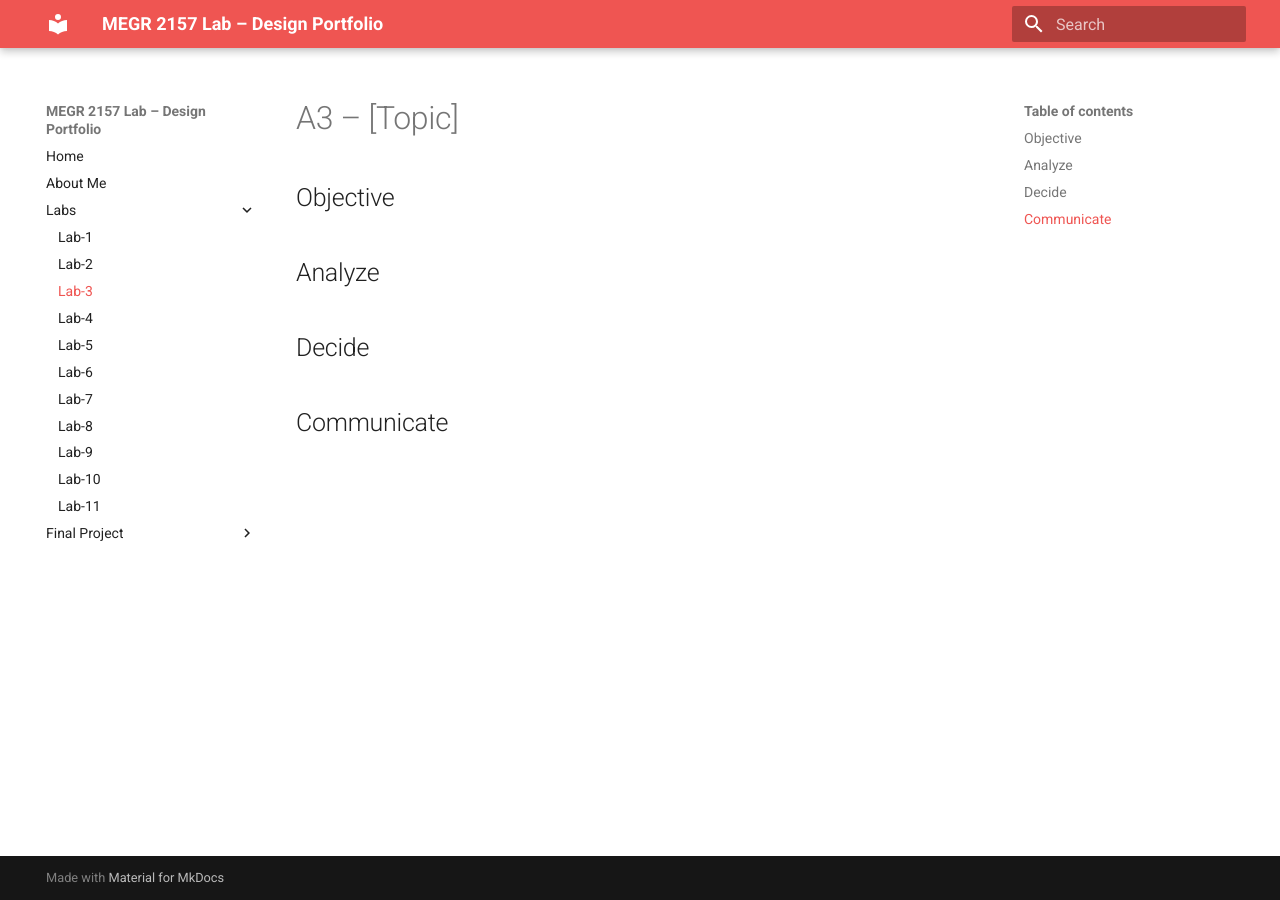
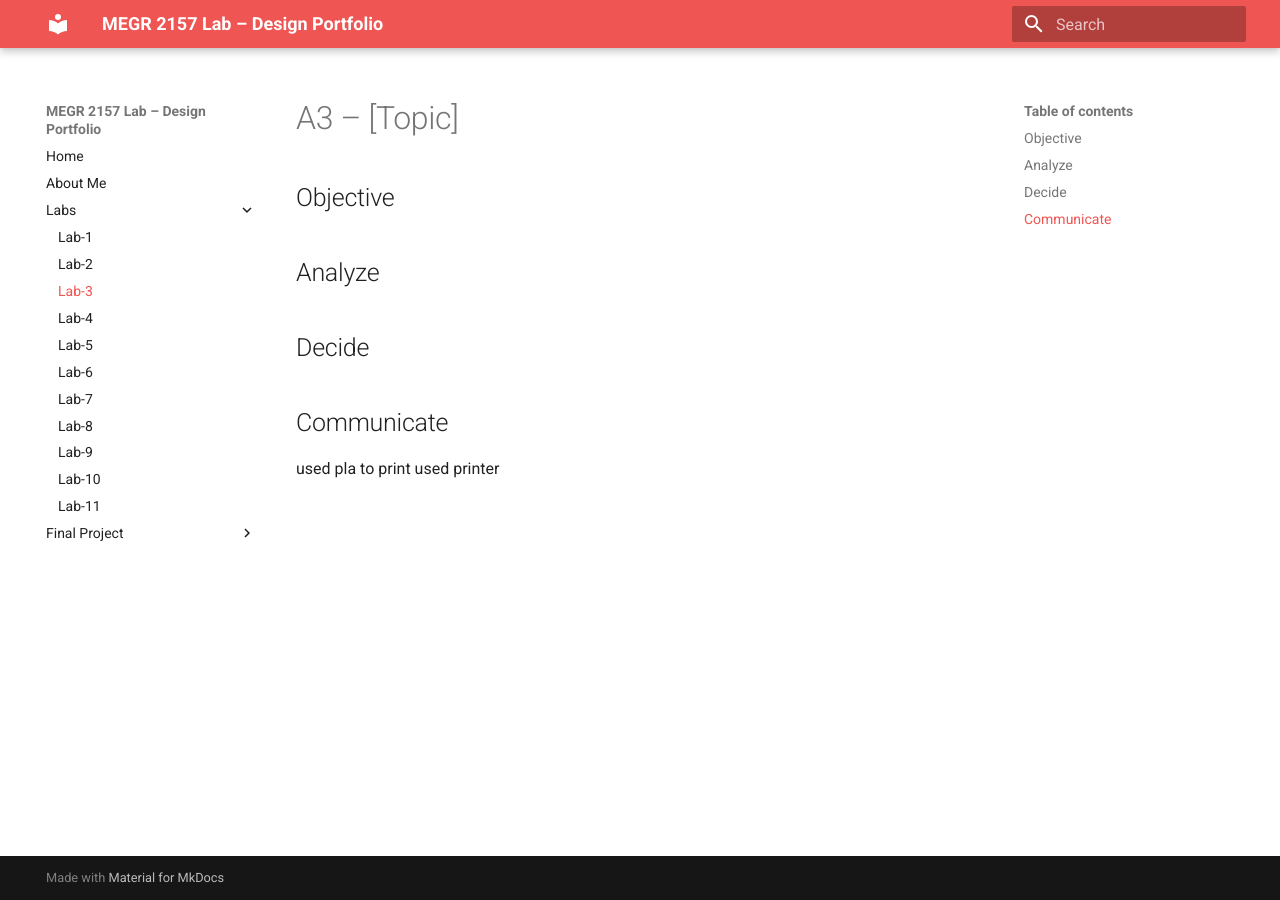
Before and after one commit to CandyVas/Candy-Vasquez-Portfolio-Lab, an MkDocs documentation site: the page built from docs/Labs/L03/index.md, in a window 1280 px wide. Built offline with MkDocs 1.6.1 and Material for MkDocs 9.7.7, drawn with Linux system fonts in a browser that asks for light colours.

Commit message:
Update index.md

```diff
--- a/docs/Labs/L03/index.md
+++ b/docs/Labs/L03/index.md
@@ -10,3 +10,6 @@
 
 
 ## Communicate
+
+used pla to print
+used printer
```
